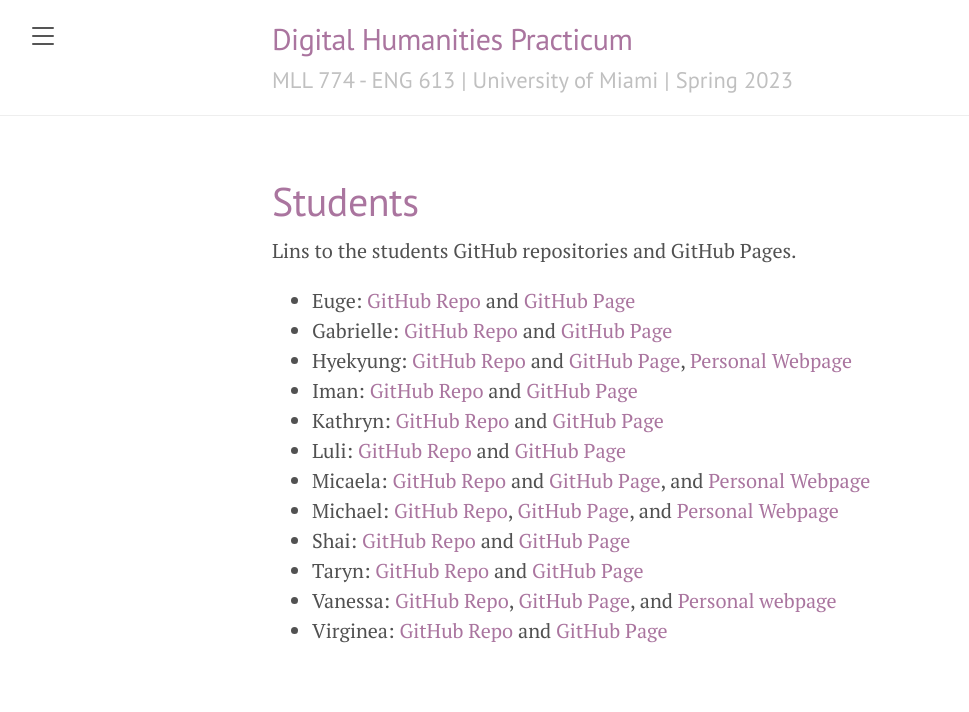
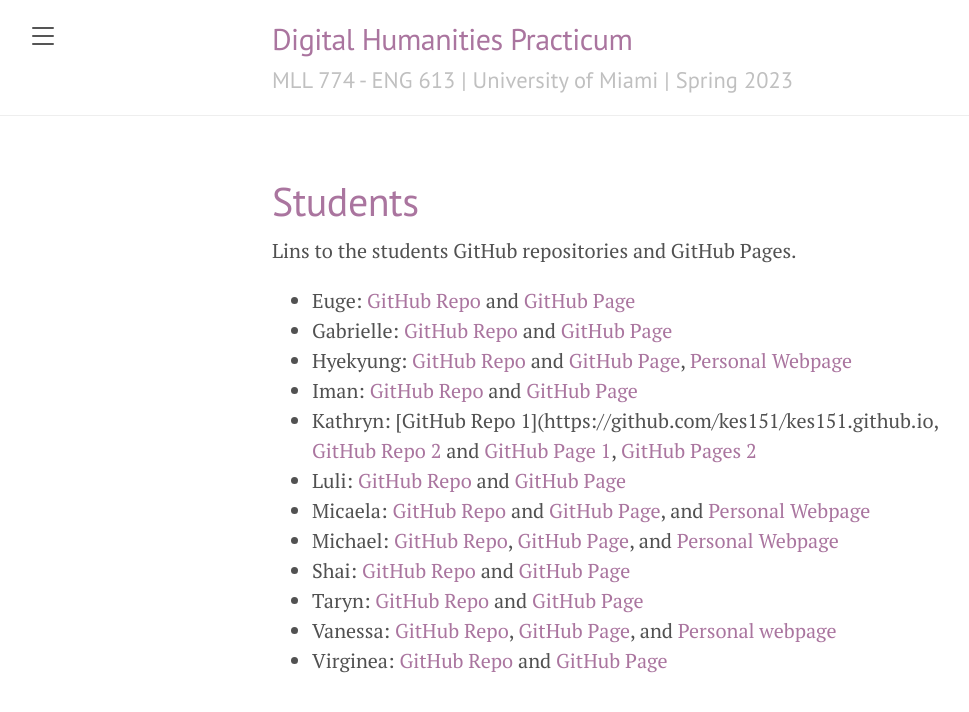
Before and after one commit to susannalles/DHPracticum_Spring23, a Jekyll site: the page built from students.md, in a window 1280 px wide. Shown: the top 712 px of the page, without its empty margins (8-977 px from the left). Built offline with Jekyll 4.4.1, drawn with Linux system fonts in a browser that asks for light colours.

Commit message:
Update students.md

```diff
--- a/students.md
+++ b/students.md
@@ -9,7 +9,7 @@ Lins to the students GitHub repositories and GitHub Pages.
 - Gabrielle:  [GitHub Repo](https://github.com/gjeanlouis/gjeanlouis.github.io) and [GitHub Page](https://gjeanlouis.github.io)
 - Hyekyung: [GitHub Repo](https://github.com/austraea/hyekyung) and [GitHub Page](https://austraea.github.io/hyekyung/), [Personal Webpage](https://austraea.github.io/)
 - Iman:  [GitHub Repo](https://github.com/imangareeboo/imangareeboo.github.io) and [GitHub Page](https://imangareeboo.github.io/)
-- Kathryn:  [GitHub Repo](https://github.com/kes151/kes151.github.io) and [GitHub Page](https://kes151.github.io/)
+- Kathryn:  [GitHub Repo 1](https://github.com/kes151/kes151.github.io, [GitHub Repo 2](https://github.com/kathrynesanford/kathrynesanford.github.io) and [GitHub Page 1](https://kes151.github.io/), [GitHub Pages 2](https://kathrynesanford.github.io/)
 - Luli:  [GitHub Repo](https://github.com/lulischmader/lulischmader.github.io) and [GitHub Page](https://lulischmader.github.io/)
 - Micaela: [GitHub Repo](https://github.com/mdonabella/ENG613) and [GitHub Page](https://mdonabella.github.io/ENG613), and [Personal Webpage](https://mdonabella.github.io/)
 - Michael:  [GitHub Repo](https://github.com/mrileysoriano/mrileysoriano.github.io), [GitHub Page](https://mrileysoriano.github.io), and [Personal Webpage](http://michaelsoriano.net/)
```
